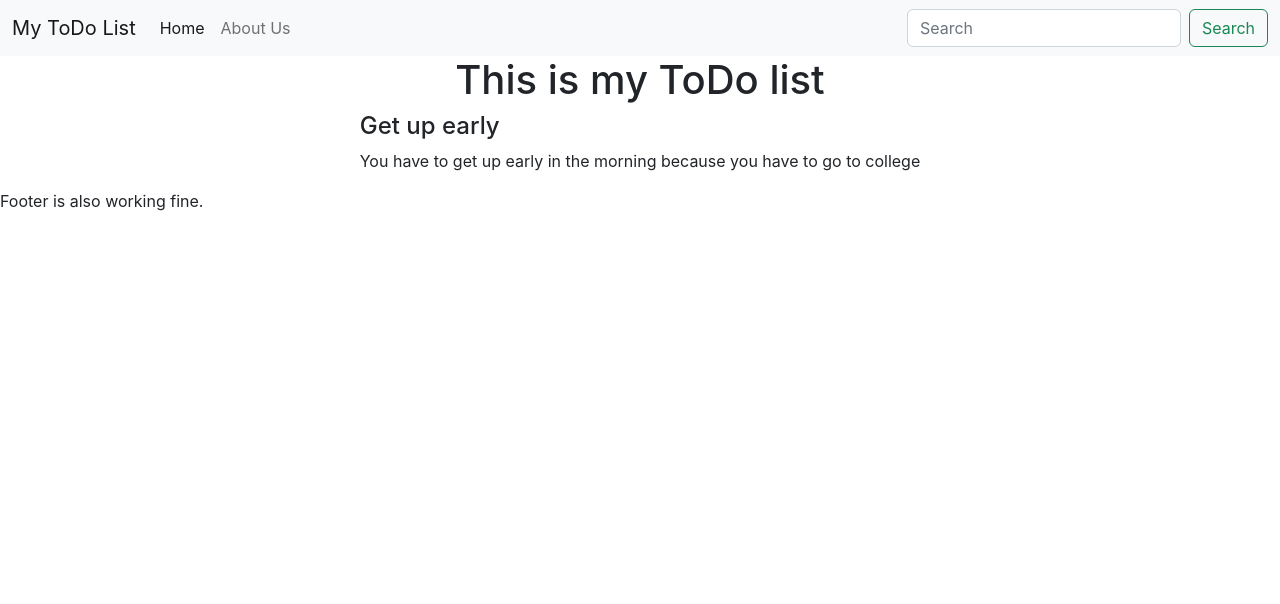
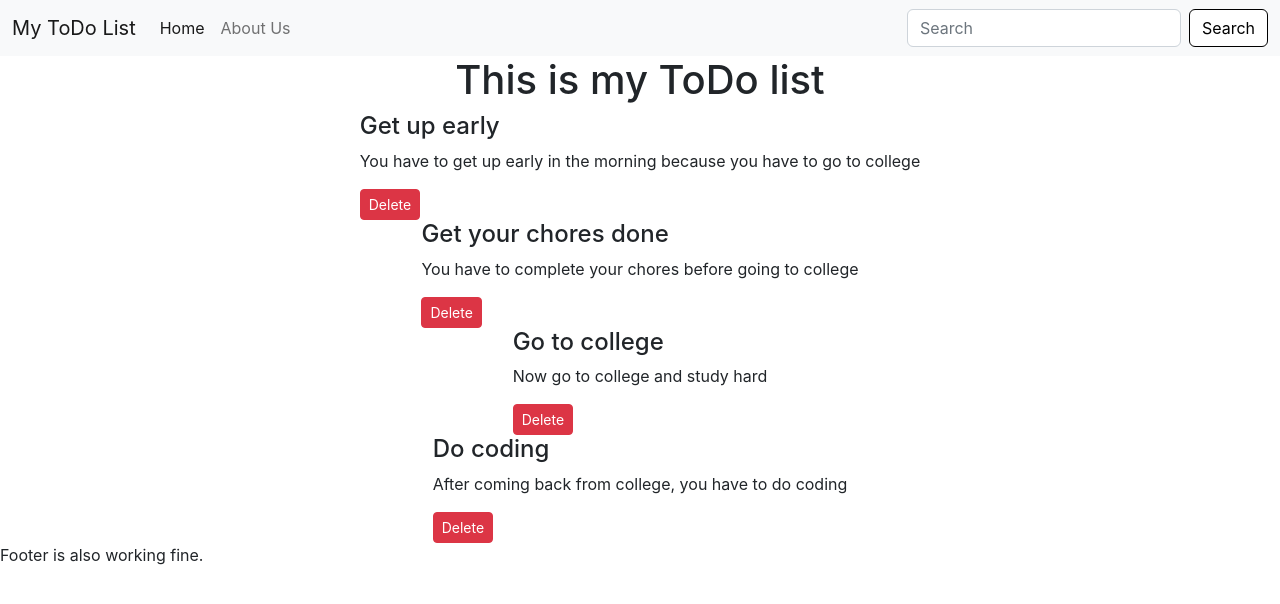
Before and after one commit to PankajSinghSheoran/React-Practice-Codes, a React (Create React App) app in the folder my-app/: page / in a window 1280 px wide. Shown: the top 604 px of the page. Built offline with nearby package versions, Linux system fonts and the light colour scheme.

Commit message:
Editing Button

```diff
--- a/my-app/src/MyComponents/ToDoItem.js
+++ b/my-app/src/MyComponents/ToDoItem.js
@@ -5,6 +5,7 @@ export const ToDoItem = ({ todo }) => {
     <div>
       <h4>{todo.title}</h4>
       <p>{todo.desc}</p>
+      <button className="btn btn-sm btn-danger">Delete</button>
     </div>
   );
 };
--- a/my-app/src/MyComponents/ToDos.js
+++ b/my-app/src/MyComponents/ToDos.js
@@ -5,7 +5,10 @@ export const ToDos = (props) => {
   return (
     <div className="container">
       <h1 className="text-center">This is my ToDo list</h1>
-      <ToDoItem todo={props.todos[0]} />
+      {/* <ToDoItem todo={props.todos[0]} /> */}
+      {props.todos.map((todo) => {
+        return <ToDoItem todo={todo} />;
+      })}
     </div>
   );
 };
--- a/my-app/src/index.css
+++ b/my-app/src/index.css
@@ -19,3 +19,16 @@ code {
   justify-content: center;
   /* min-height: 100vh; */
 }
+
+.btn-outline-success {
+  color: #000000;
+  background-color: #ffffff;
+  background-image: none;
+  border-color: #000000;
+}
+
+.btn-outline-success:hover {
+  color: #ffffff;
+  background-color: #000000;
+  border-color: #000000;
+}
```
